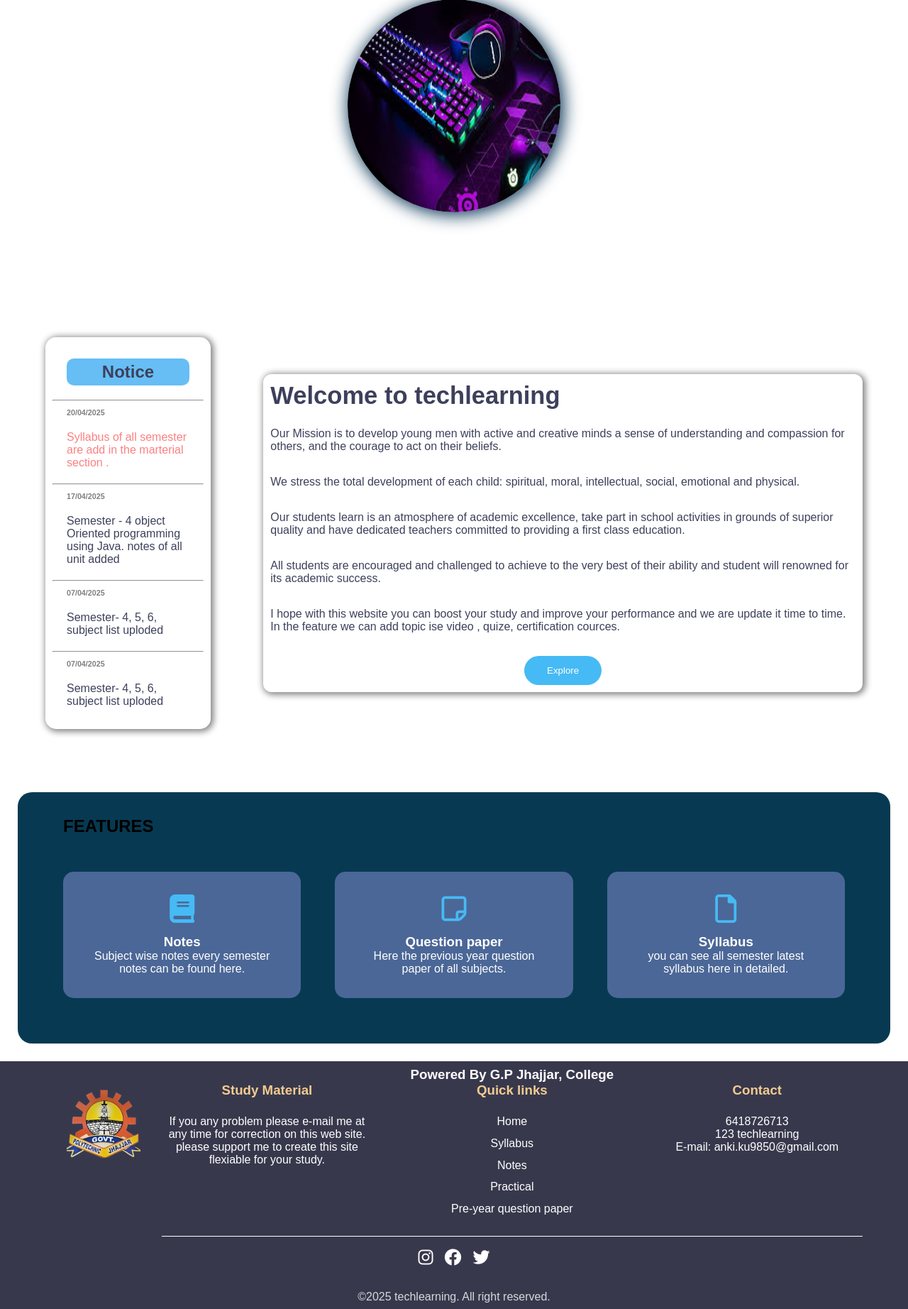
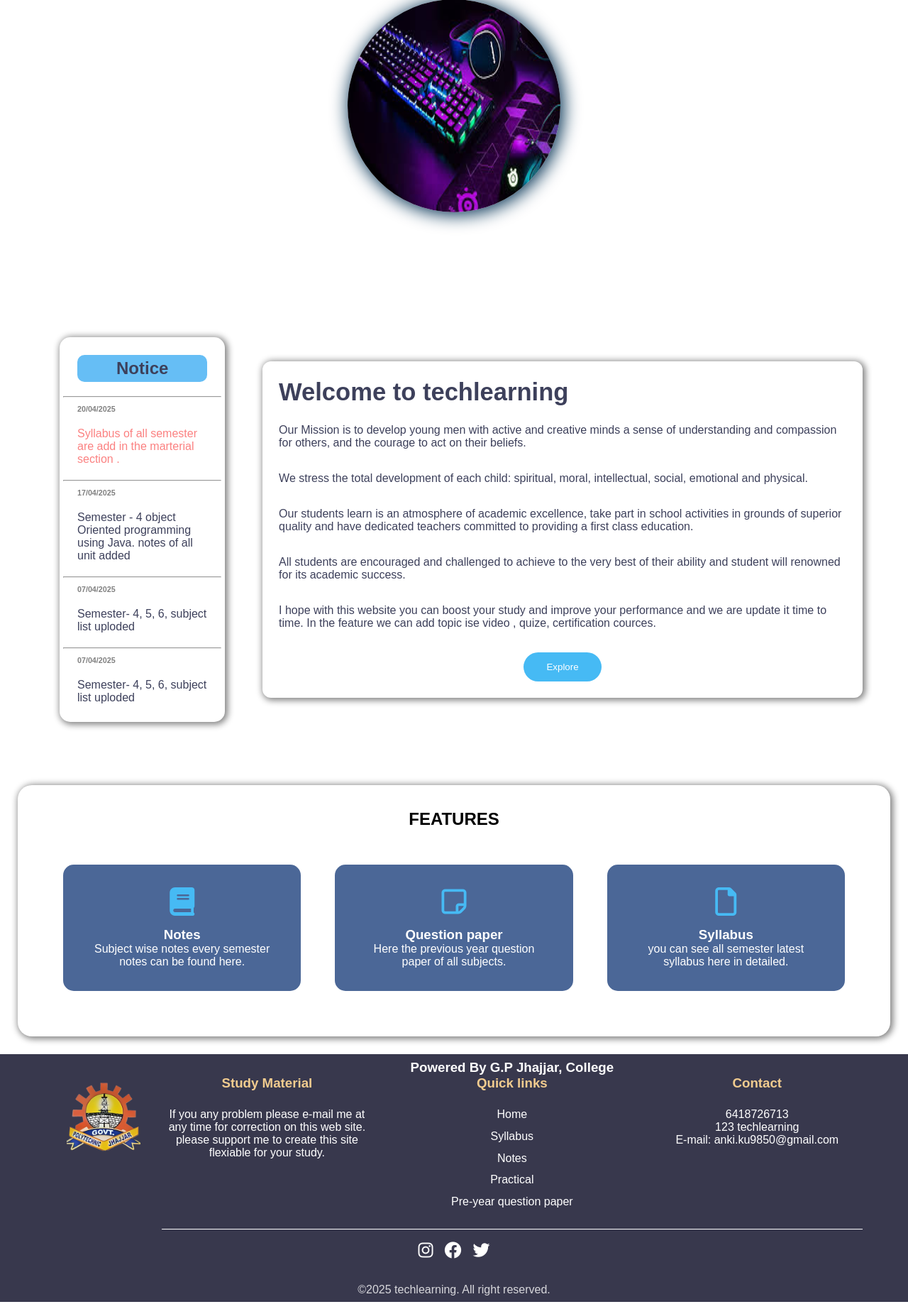
Before and after one commit to animehoodie/TECHLEARNING, a PHP site: page / in a window 1280 px wide. Shown: the part 115-1959 px from the top of the page at 71% size. Run offline with PHP 8.4, Linux system fonts and the light colour scheme.

Commit message:
ahh commit

```diff
--- a/style.css
+++ b/style.css
@@ -83,7 +83,7 @@ color: white;
   grid-template-columns: 1fr 2.9fr;
   align-items: center;
   justify-content: center;
-  gap: 1rem;
+  gap: 0.9rem;
 
 }
 
@@ -91,7 +91,7 @@ color: white;
   max-width: 1000%;
   box-shadow: 2px 1.5px 10px 2px gray;
   border-radius: 12px;
-  padding: 10px;
+  padding: 23px;
 }
 
 
@@ -126,10 +126,12 @@ transform: scale(1.05);
 /*features degins*/
 .features{
 padding: 4rem 5%;
-background-color:#073a52;
+backdrop-filter: blur(40px);
 color: white;
 border-radius: 20px;
 margin: 25px;
+text-align: center;
+box-shadow: 2px 1.5px 10px 2px gray;
 }
 
 .features-grid {
@@ -247,11 +249,10 @@ color: rgba(70, 186, 244);;
 
 .box-right{
   align-items: center;
-  padding: 10px;
+  padding: 5px;
   box-shadow: 2px 1.5px 10px 2px gray;
   border-radius: 15px;
   background-color: #fff;
   width: 80% ;
-
-
+  margin-left: 20px;
 }
```
